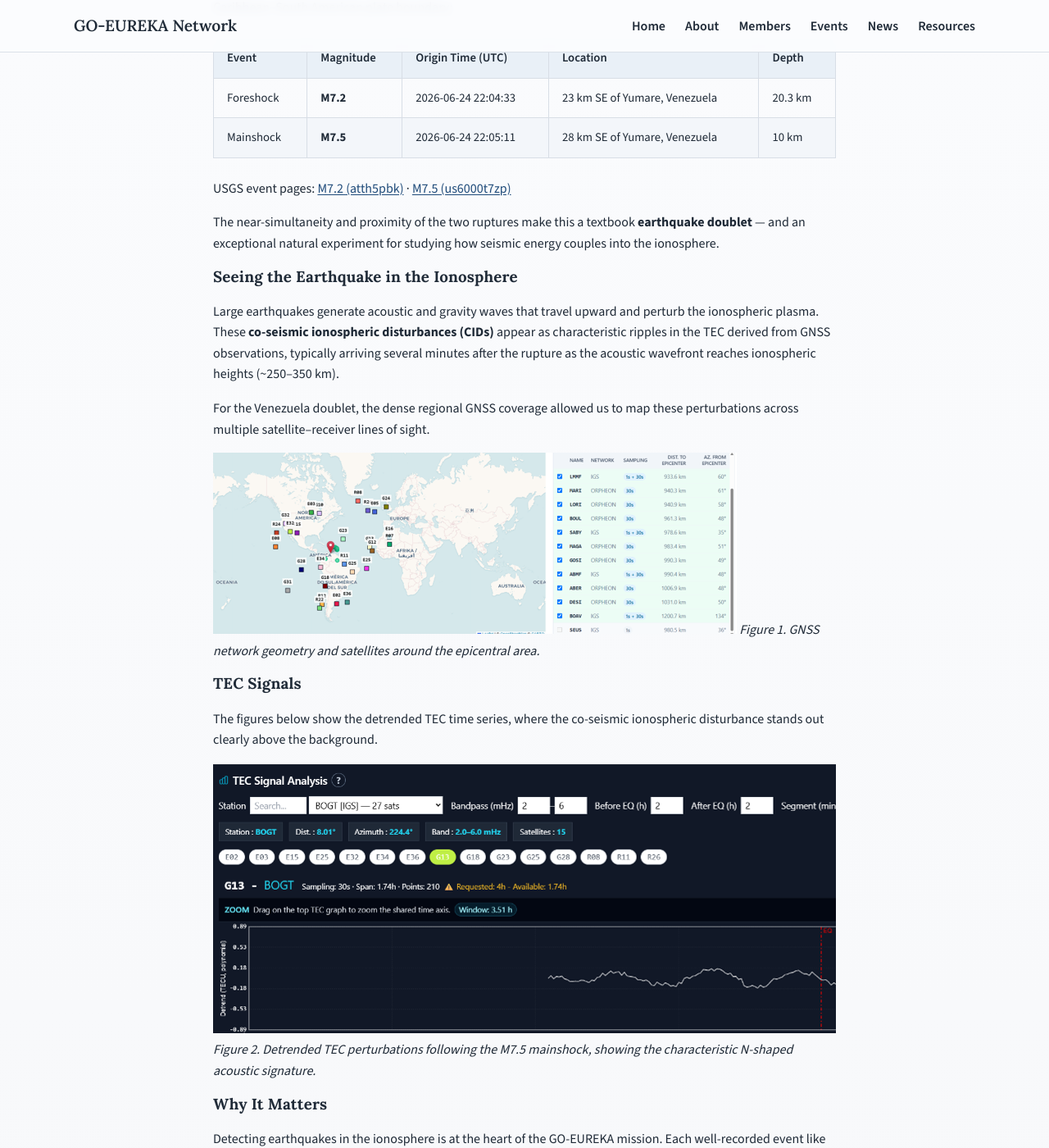
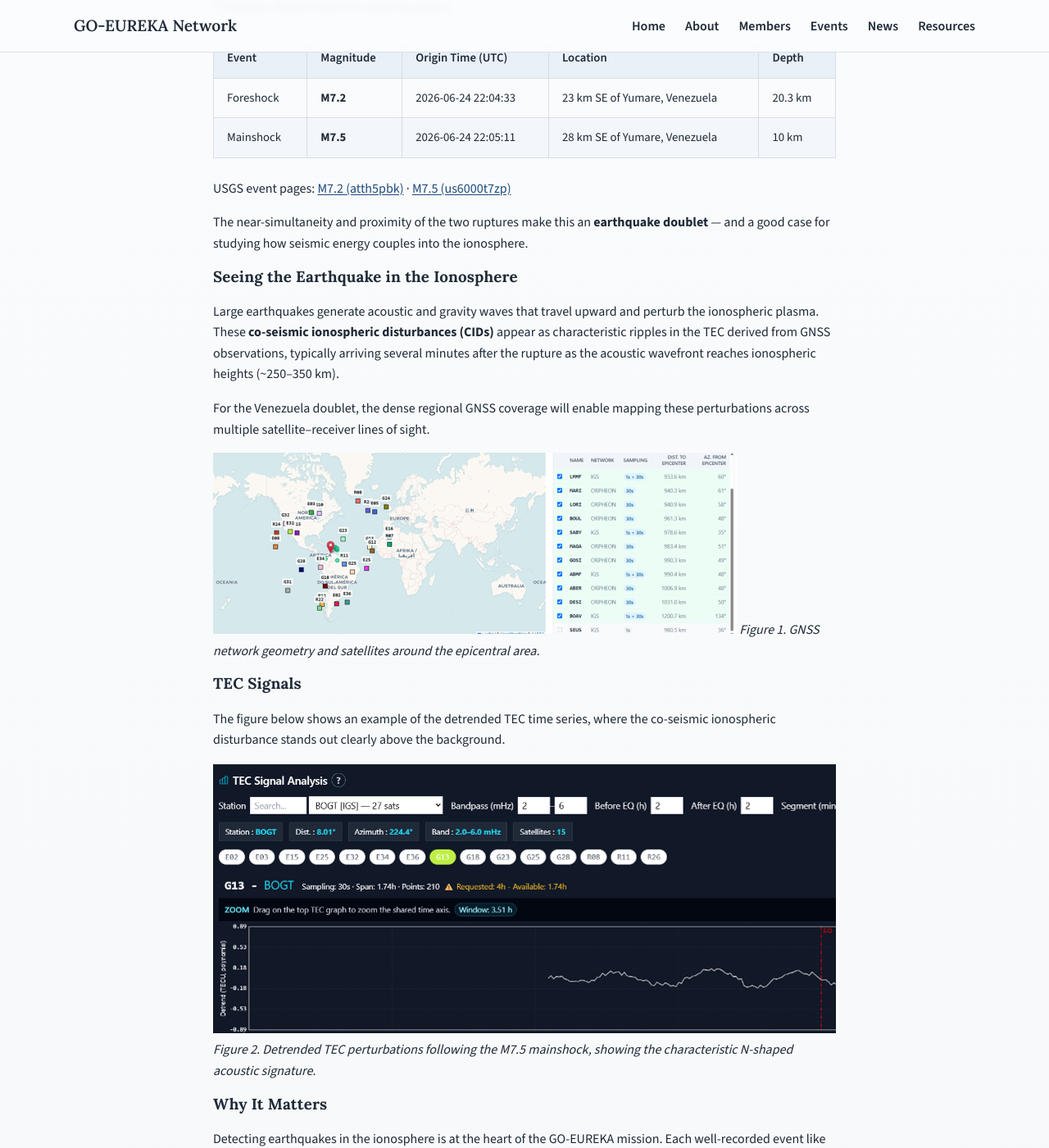
Before and after one commit to IONO-EUREKA/iono-eureka.github.io, a Jekyll site: the page built from _news/2026-06-25-venezuela-earthquake-doublet-ionosphere.md, in a window 1280 px wide and 1400 px high, scrolled down 537 px. Shown: the whole window at 82% size. Built offline with Jekyll 4.4.1, drawn with Linux system fonts in a browser that asks for light colours.

Commit message:
chore(news): refine Venezuela article wording
Co-Authored-By: Claude Opus 4.8 (1M context) <noreply@anthropic.com>

```diff
--- a/_news/2026-06-25-venezuela-earthquake-doublet-ionosphere.md
+++ b/_news/2026-06-25-venezuela-earthquake-doublet-ionosphere.md
@@ -20,24 +20,23 @@ According to the [USGS](https://earthquake.usgs.gov/), the sequence consisted of
 
 USGS event pages: [M7.2 (atth5pbk)](https://earthquake.usgs.gov/earthquakes/eventpage/atth5pbk/executive) · [M7.5 (us6000t7zp)](https://earthquake.usgs.gov/earthquakes/eventpage/us6000t7zp/executive)
 
-The near-simultaneity and proximity of the two ruptures make this a textbook **earthquake doublet** — and an exceptional natural experiment for studying how seismic energy couples into the ionosphere.
+The near-simultaneity and proximity of the two ruptures make this an **earthquake doublet** — and a good case for studying how seismic energy couples into the ionosphere.
 
 ### Seeing the Earthquake in the Ionosphere
 
 Large earthquakes generate acoustic and gravity waves that travel upward and perturb the ionospheric plasma. These **co-seismic ionospheric disturbances (CIDs)** appear as characteristic ripples in the TEC derived from GNSS observations, typically arriving several minutes after the rupture as the acoustic wavefront reaches ionospheric heights (~250–350 km).
 
-For the Venezuela doublet, the dense regional GNSS coverage allowed us to map these perturbations across multiple satellite–receiver lines of sight.
+For the Venezuela doublet, the dense regional GNSS coverage will enable mapping these perturbations across multiple satellite–receiver lines of sight.
 
 ![Map of GNSS stations and ionospheric pierce points around the Venezuela earthquake epicenter]({{ "/assets/img/news/2026-venezuela-earthquake/satellites.png" | relative_url }})
 *Figure 1. GNSS network geometry and satellites around the epicentral area.*
 
 ### TEC Signals
 
-The figures below show the detrended TEC time series, where the co-seismic ionospheric disturbance stands out clearly above the background.
+The figure below shows an example of the detrended TEC time series, where the co-seismic ionospheric disturbance stands out clearly above the background.
 
 ![Detrended TEC time series showing the co-seismic ionospheric disturbance]({{ "/assets/img/news/2026-venezuela-earthquake/BOGT-G13.png" | relative_url }})
 *Figure 2. Detrended TEC perturbations following the M7.5 mainshock, showing the characteristic N-shaped acoustic signature.*
-
 
 ### Why It Matters
 
```
